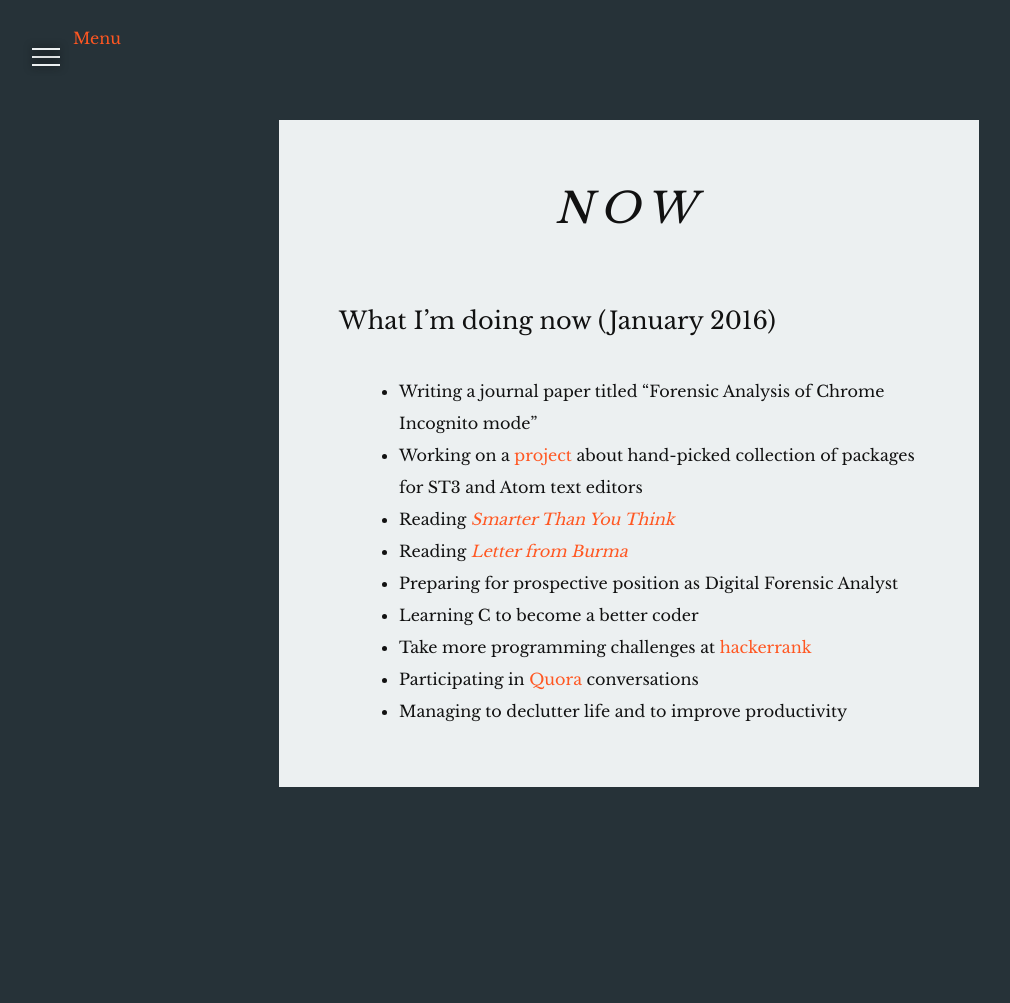
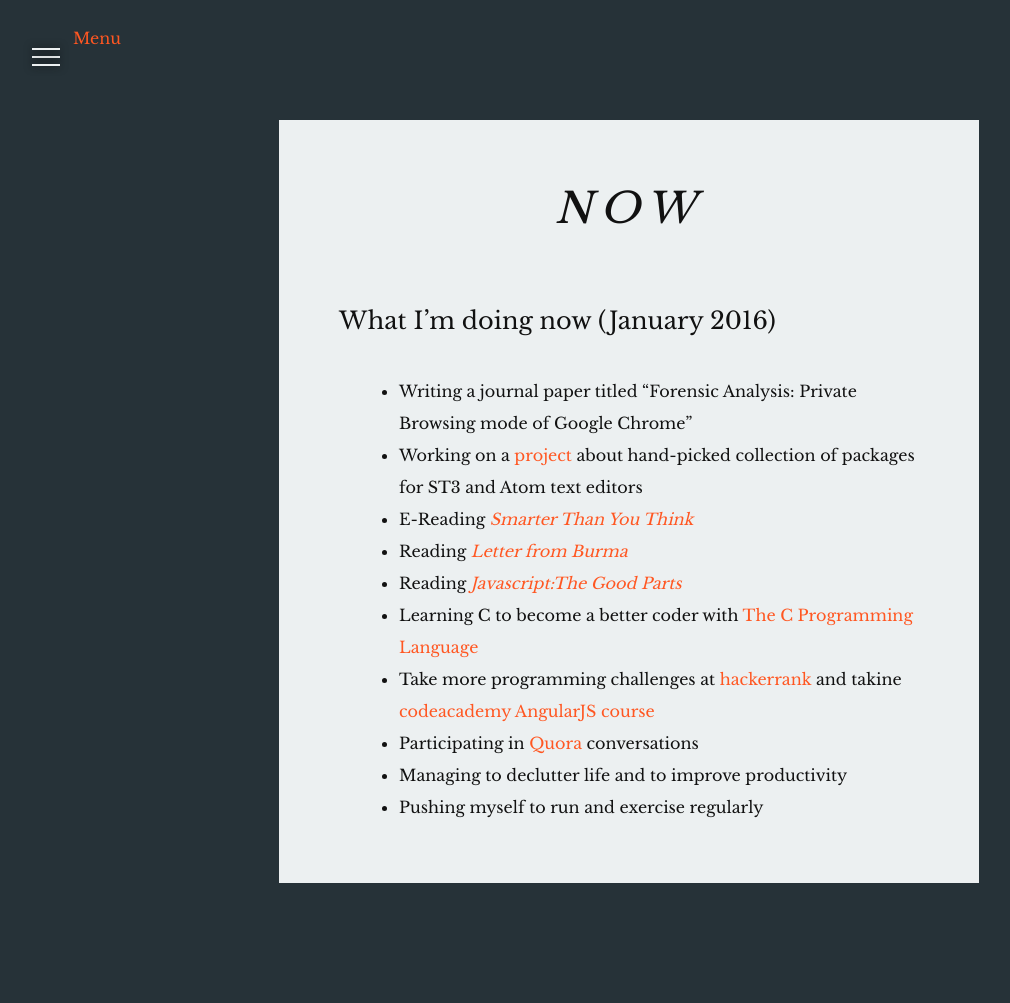
Before and after one commit to aungthurhahein/aungthurhahein.github.com, a Jekyll site: the page built from now.md, in a window 1280 px wide. Shown: the whole page, without its empty margins (11-1021 px from the left). Built offline with Jekyll 4.4.1, drawn with Linux system fonts in a browser that asks for light colours; nearby versions of some CDN libraries; before the commit the page ends 907 px from its top, so only the background shows below that.

Commit message:
updated now pages

```diff
--- a/now.md
+++ b/now.md
@@ -6,12 +6,13 @@ permalink: /now/
 
 # What I'm doing now (January 2016)
 
-*   Writing a journal paper titled "Forensic Analysis of Chrome Incognito mode"
+*   Writing a journal paper titled "Forensic Analysis: Private Browsing mode of Google Chrome"
 *   Working on a <a href="http://st3-atom.github.io/" target="_blank">project</a> about hand-picked collection of packages for ST3 and Atom text editors
-*	Reading <a href="http://smarterthanyouthink.net/book/">*Smarter Than You Think*</a>
+*	E-Reading <a href="http://smarterthanyouthink.net/book/">*Smarter Than You Think*</a>
 *   Reading <a href="https://www.goodreads.com/book/show/109942.Letters_from_Burma">*Letter from Burma*</a>
-*   Preparing for prospective position as Digital Forensic Analyst
-*	Learning C to become a better coder
-*	Take more programming challenges at <a href="https://www.hackerrank.com" target="_blank">hackerrank</a>
+*   Reading <a href="https://www.goodreads.com/book/show/2998152-javascript">*Javascript:The Good Parts*</a>
+*	Learning C to become a better coder with <a href="https://www.goodreads.com/book/show/515601.The_C_Programming_Language">The C Programming Language<a/>
+*	Take more programming challenges at <a href="https://www.hackerrank.com" target="_blank">hackerrank</a> and takine <a href="https://www.codecademy.com/learn/learn-angularjs">codeacademy AngularJS course</a>
 *	Participating in <a href="quora.com">Quora</a> conversations
 *	Managing to declutter life and to improve productivity
+*   Pushing myself to run and exercise regularly
```
Also changed, not shown: _posts/2016-01-23-zsh-vs-bash.md (+2 -2 lines).
